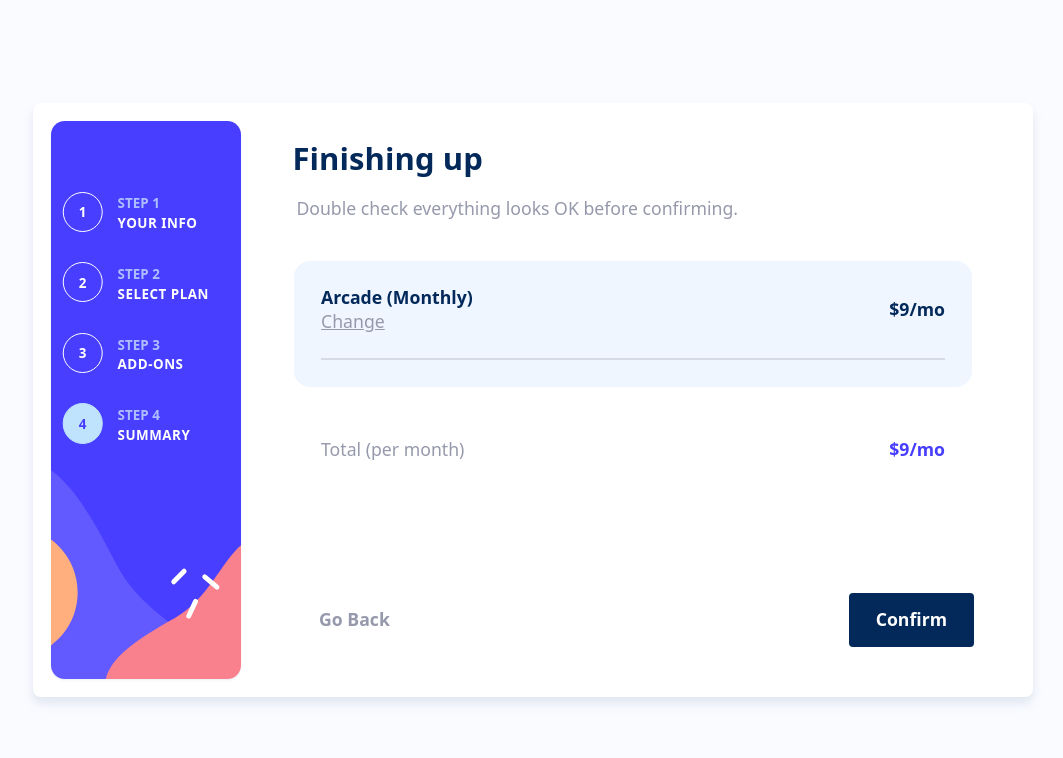
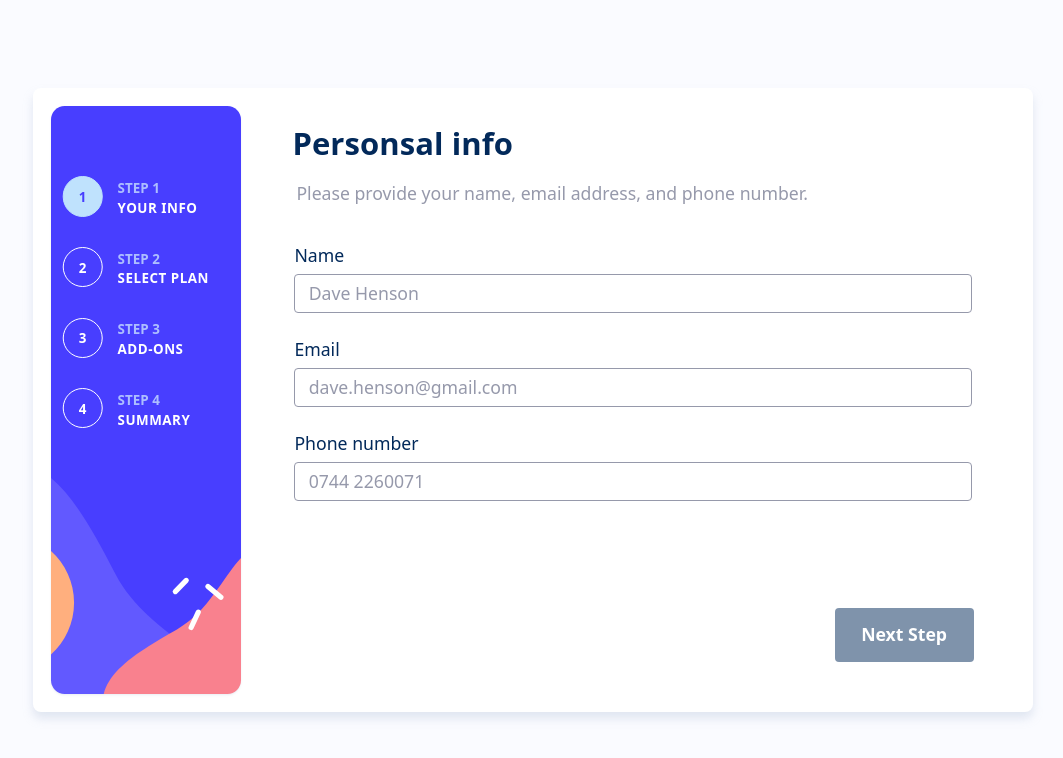
Before and after one commit to dwhenson/FEM-multistage-form, a React (Vite) app: page / in a window 1280 px wide. Shown: the top 758 px of the page, without its empty margins (107-1170 px from the left). Built offline with nearby package versions, Linux system fonts and the light colour scheme.

Commit message:
🐛 FIX:  initial step

```diff
--- a/src/components/PersonalInfo/PersonalInfo.jsx
+++ b/src/components/PersonalInfo/PersonalInfo.jsx
@@ -62,6 +62,7 @@ function PersonalInfo({ formData, setFormData }) {
         </Input>
         <Input
           label="email"
+          type="email"
           name="email"
           placeholder="dave.henson@gmail.com"
           value={formData.email}
--- a/src/components/StepProvider/StepProvider.jsx
+++ b/src/components/StepProvider/StepProvider.jsx
@@ -3,7 +3,7 @@ import React from "react";
 export const StepContext = React.createContext();
 
 function StepProvider({ children }) {
-  const [step, setStep] = React.useState(4);
+  const [step, setStep] = React.useState(1);
 
   function incrementStep(event) {
     event.preventDefault();
```
